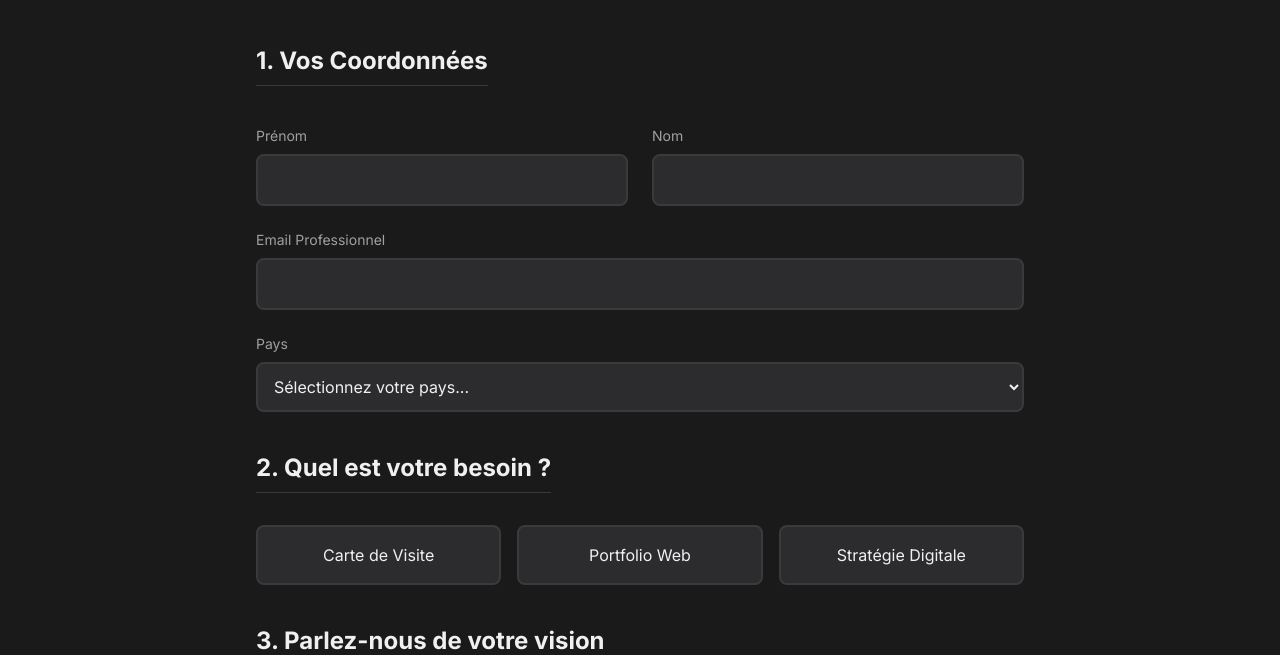
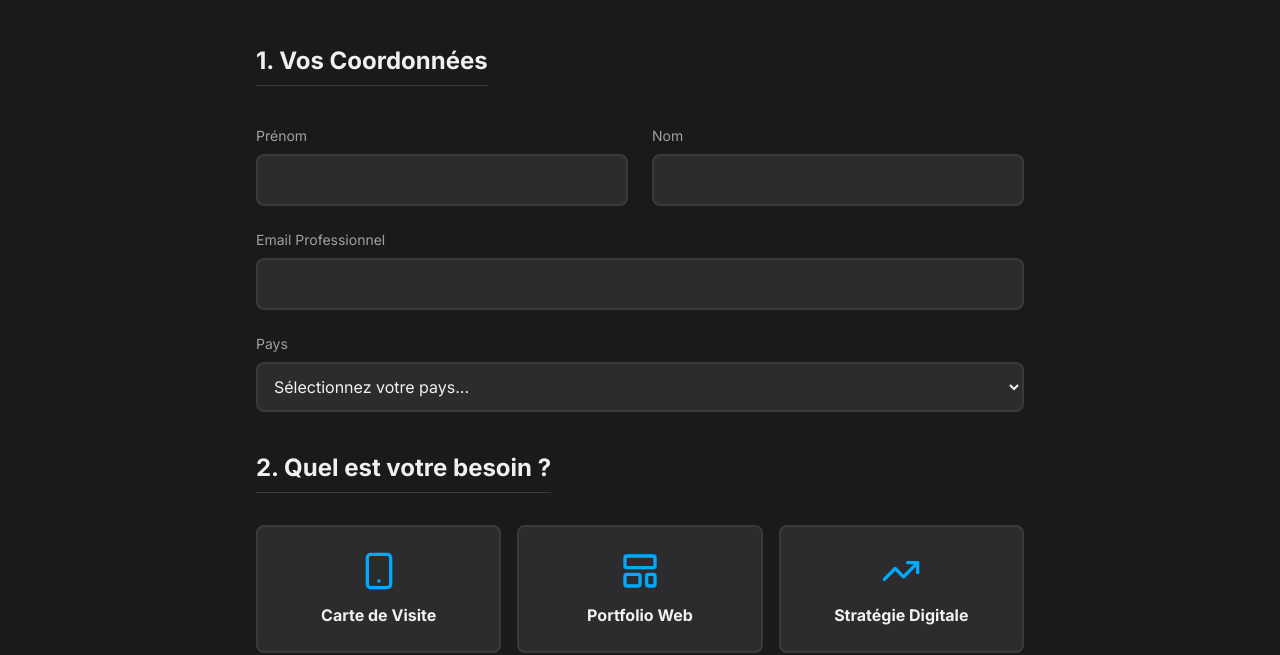
Before and after one commit to josephhk-1/Khayal-Co, a plain HTML site: page project-form.html in a window 1280 px wide. Shown: the part 315-970 px from the top of the page. Drawn offline with nearby package versions, Linux system fonts and the light colour scheme.

Commit message:
Update project-form.html

```diff
--- a/project-form.html
+++ b/project-form.html
@@ -48,10 +48,14 @@
         .link-hover:hover { color: var(--text-primary); }
         html.dark .link-hover:hover { color: #ffffff; }
 
-        /* Style pour les radio buttons custom */
-        .custom-radio input:checked + label {
+        /* Style pour les cartes de service (le "carrousel") */
+        .service-card input:checked + label {
             border-color: var(--accent-color);
             background-color: rgba(0, 170, 255, 0.1);
+            transform: scale(1.05);
+        }
+        .service-card label {
+            transition: transform 0.2s ease-in-out, border-color 0.2s ease-in-out, background-color 0.2s ease-in-out;
         }
     </style>
 </head>
@@ -118,21 +122,30 @@
                         </div>
                     </fieldset>
 
-                    <!-- Section 2: Type de Projet -->
+                    <!-- Section 2: Type de Projet (Carrousel de cartes) -->
                     <fieldset class="space-y-4">
                         <legend class="text-2xl font-bold border-b border-custom pb-2 mb-4">2. Quel est votre besoin ?</legend>
                         <div class="grid grid-cols-1 md:grid-cols-3 gap-4">
-                            <div class="custom-radio">
+                            <div class="service-card">
                                 <input type="radio" id="service-card" name="service_type" value="Carte de Visite Digitale" class="hidden">
-                                <label for="service-card" class="block bg-secondary border-2 border-custom rounded-lg p-4 text-center cursor-pointer transition">Carte de Visite</label>
+                                <label for="service-card" class="flex flex-col items-center justify-center bg-secondary border-2 border-custom rounded-lg p-6 cursor-pointer h-full">
+                                    <i data-lucide="smartphone" class="w-10 h-10 accent-text mb-3"></i>
+                                    <span class="font-bold">Carte de Visite</span>
+                                </label>
                             </div>
-                            <div class="custom-radio">
+                            <div class="service-card">
                                 <input type="radio" id="service-portfolio" name="service_type" value="Portfolio sur Mesure" class="hidden">
-                                <label for="service-portfolio" class="block bg-secondary border-2 border-custom rounded-lg p-4 text-center cursor-pointer transition">Portfolio Web</label>
+                                <label for="service-portfolio" class="flex flex-col items-center justify-center bg-secondary border-2 border-custom rounded-lg p-6 cursor-pointer h-full">
+                                    <i data-lucide="layout-template" class="w-10 h-10 accent-text mb-3"></i>
+                                    <span class="font-bold">Portfolio Web</span>
+                                </label>
                             </div>
-                            <div class="custom-radio">
+                            <div class="service-card">
                                 <input type="radio" id="service-strategy" name="service_type" value="Stratégie Digitale" class="hidden">
-                                <label for="service-strategy" class="block bg-secondary border-2 border-custom rounded-lg p-4 text-center cursor-pointer transition">Stratégie Digitale</label>
+                                <label for="service-strategy" class="flex flex-col items-center justify-center bg-secondary border-2 border-custom rounded-lg p-6 cursor-pointer h-full">
+                                    <i data-lucide="trending-up" class="w-10 h-10 accent-text mb-3"></i>
+                                    <span class="font-bold">Stratégie Digitale</span>
+                                </label>
                             </div>
                         </div>
                     </fieldset>
@@ -184,9 +197,11 @@
             const returnLink = document.getElementById('return-link');
             returnLink.addEventListener('click', function(e) {
                 e.preventDefault();
+                const destination = this.getAttribute('href');
                 document.body.classList.remove('fade-in');
                 setTimeout(() => {
-                    window.location.href = this.href;
+                    // FIX: Using location.assign() for better compatibility
+                    window.location.assign(destination);
                 }, 500);
             });
         });
```
